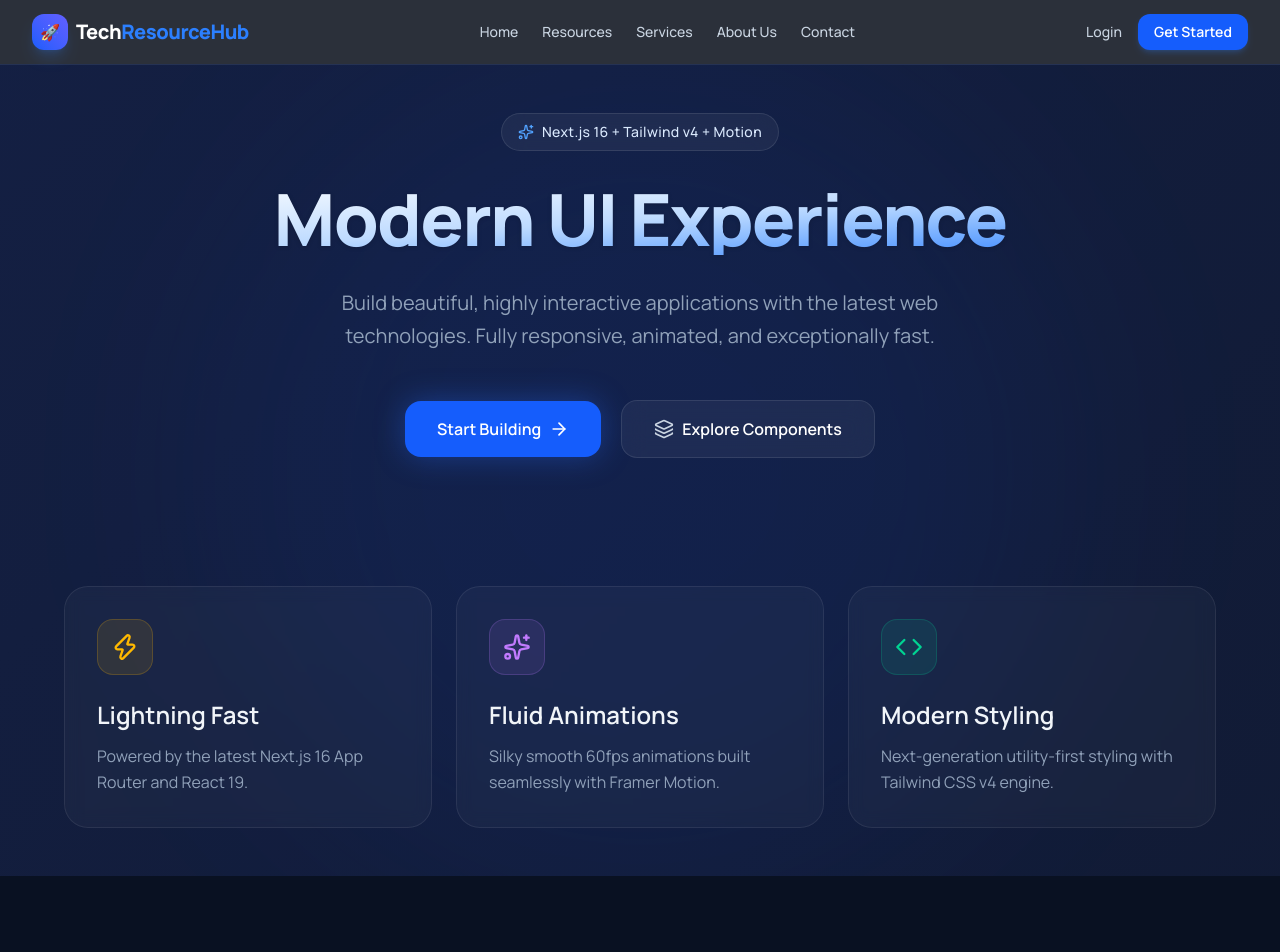
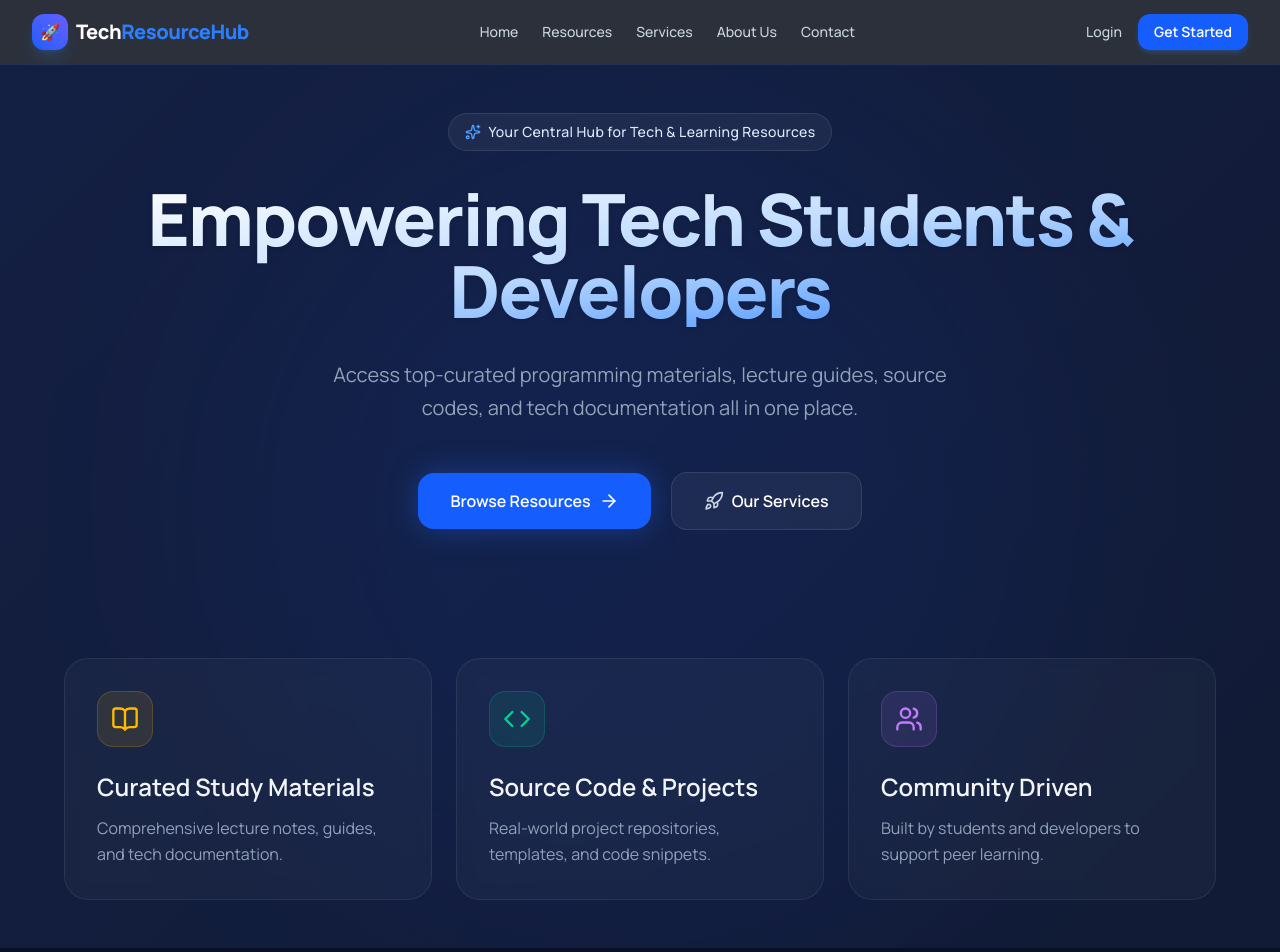
Before and after one commit to nuwanudayakumara00-hue/TechResourceHub-project, a Next.js app in the folder my-app/: page / in a window 1280 px wide. Shown: the top 952 px of the page. Built offline with nearby package versions, Linux system fonts and the light colour scheme; no server answers.

Commit message:
Update Hero section text to match TechResourceHub domain

```diff
--- a/my-app/src/app/page.tsx
+++ b/my-app/src/app/page.tsx
@@ -2,7 +2,7 @@
 
 import React from "react";
 import { motion } from "framer-motion";
-import { ArrowRight, Code, Sparkles, Zap, Layers } from "lucide-react";
+import { ArrowRight, Code, Sparkles, BookOpen, Rocket, Users, FileText } from "lucide-react";
 
 import AboutSection from "@/components/AboutSection";
 import ServicesSection from "@/components/ServicesSection";
@@ -44,65 +44,66 @@ export default function Home() {
           >
             <Sparkles className="w-4 h-4 text-blue-400" />
             <span className="text-sm font-medium text-blue-100 tracking-wide">
-              Next.js 16 + Tailwind v4 + Motion
+              Your Central Hub for Tech & Learning Resources
             </span>
           </motion.div>
 
           <h1 className="text-5xl md:text-7xl font-extrabold tracking-tight mb-8 bg-gradient-to-br from-white via-blue-200 to-blue-500 bg-clip-text text-transparent drop-shadow-sm">
-            Modern UI Experience
+            Empowering Tech Students & Developers
           </h1>
 
           <p className="text-lg md:text-xl text-slate-400 mb-12 max-w-2xl mx-auto leading-relaxed">
-            Build beautiful, highly interactive applications with the latest web
-            technologies. Fully responsive, animated, and exceptionally fast.
+            Access top-curated programming materials, lecture guides, source codes, and tech documentation all in one place.
           </p>
 
           <div className="flex flex-col sm:flex-row items-center justify-center gap-5">
-            <motion.button
+            <motion.a
+              href="#resources"
               whileHover={{ scale: 1.05 }}
               whileTap={{ scale: 0.95 }}
               className="w-full sm:w-auto px-8 py-4 bg-blue-600 hover:bg-blue-500 text-white rounded-2xl font-semibold flex items-center justify-center gap-2 transition-all shadow-[0_0_30px_rgba(37,99,235,0.4)] hover:shadow-[0_0_50px_rgba(37,99,235,0.6)]"
             >
-              Start Building <ArrowRight className="w-5 h-5" />
-            </motion.button>
+              Browse Resources <ArrowRight className="w-5 h-5" />
+            </motion.a>
 
-            <motion.button
+            <motion.a
+              href="#services"
               whileHover={{ scale: 1.05 }}
               whileTap={{ scale: 0.95 }}
               className="w-full sm:w-auto px-8 py-4 bg-white/5 hover:bg-white/10 text-white border border-white/10 rounded-2xl font-semibold transition-all backdrop-blur-md flex items-center justify-center gap-2"
             >
-              <Layers className="w-5 h-5 text-slate-300" />
-              Explore Components
-            </motion.button>
+              <Rocket className="w-5 h-5 text-slate-300" />
+              Our Services
+            </motion.a>
           </div>
         </motion.div>
 
-        {/* Animated Features Grid */}
+        {/* Hero Features Grid */}
         <div className="z-10 grid grid-cols-1 md:grid-cols-3 gap-6 mt-32 w-full max-w-6xl">
           {[
             {
-              icon: Zap,
-              title: "Lightning Fast",
-              desc: "Powered by the latest Next.js 16 App Router and React 19.",
+              icon: BookOpen,
+              title: "Curated Study Materials",
+              desc: "Comprehensive lecture notes, guides, and tech documentation.",
               color: "text-amber-400",
               bg: "bg-amber-400/10",
               border: "border-amber-400/20",
             },
             {
-              icon: Sparkles,
-              title: "Fluid Animations",
-              desc: "Silky smooth 60fps animations built seamlessly with Framer Motion.",
+              icon: Code,
+              title: "Source Code & Projects",
+              desc: "Real-world project repositories, templates, and code snippets.",
+              color: "text-emerald-400",
+              bg: "bg-emerald-400/10",
+              border: "border-emerald-400/20",
+            },
+            {
+              icon: Users,
+              title: "Community Driven",
+              desc: "Built by students and developers to support peer learning.",
               color: "text-purple-400",
               bg: "bg-purple-400/10",
               border: "border-purple-400/20",
-            },
-            {
-              icon: Code,
-              title: "Modern Styling",
-              desc: "Next-generation utility-first styling with Tailwind CSS v4 engine.",
-              color: "text-emerald-400",
-              bg: "bg-emerald-400/10",
-              border: "border-emerald-400/20",
             },
           ].map((feature, idx) => (
             <motion.div
```
